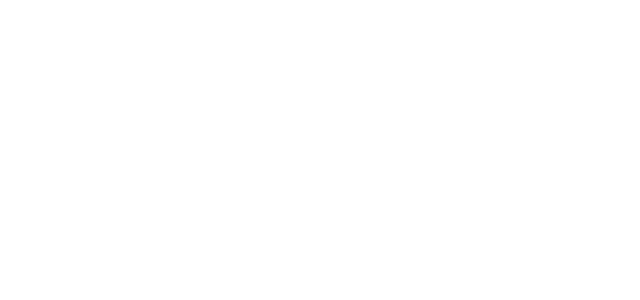
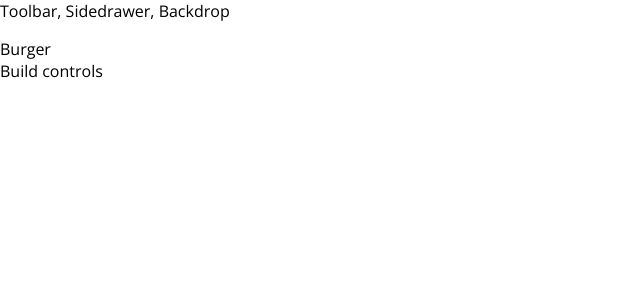
Before and after one commit to DMorsch/Gesiel-Burguers, a React app: page / in a window 1280 px wide. Shown: the top 300 px of the page, without its empty margins (0-640 px from the left). Built offline with nearby package versions, Linux system fonts and the light colour scheme.

Commit message:
criado burguer

```diff
--- a/src/App.js
+++ b/src/App.js
@@ -1,9 +1,14 @@
 import React, { Component } from 'react';
+import Layout from './components/Layout/Layout';
+import BurgerBuilder from './containers/BurgerBuilder/BurgerBuilder';
 
 class App extends Component {
   render() {
     return (
       <div>
+        <Layout>
+          <BurgerBuilder/>
+        </Layout>
       </div>
     );
   }
--- /dev/null
+++ b/src/components/Layout/Layout.css
@@ -0,0 +1,3 @@
+.Content {
+    margin-top : 16px;
+}
--- /dev/null
+++ b/src/components/Layout/Layout.js
@@ -0,0 +1,14 @@
+import React from 'react';
+import Aux from '../../hoc/Auxiliary';
+import classes from './Layout.css';
+
+const layout = (props) => (
+    <Aux>
+    <div> Toolbar, Sidedrawer, Backdrop</div>
+    <main className={classes.Content}>
+        {props.children}
+    </main>
+    </Aux>
+);
+
+export default layout;
--- /dev/null
+++ b/src/containers/BurgerBuilder/BurgerBuilder.js
@@ -0,0 +1,15 @@
+import React, {Component} from 'react';
+import Aux from '../../hoc/Auxiliary';
+
+class BurgerBuilder extends Component{
+    render() {
+        return (
+            <Aux>
+                <div> Burger</div>
+                <div> Build controls</div>
+            </Aux>
+        );
+    }
+}
+
+export default BurgerBuilder;
--- /dev/null
+++ b/src/hoc/Auxiliary.js
@@ -0,0 +1,3 @@
+const aux = props => props.children;
+
+export default aux;
--- a/src/index.css
+++ b/src/index.css
@@ -1,5 +1,5 @@
 body {
   margin: 0;
   padding: 0;
-  font-family: sans-serif;
+  font-family: "Open Sans", sans-serif;
 }
```
